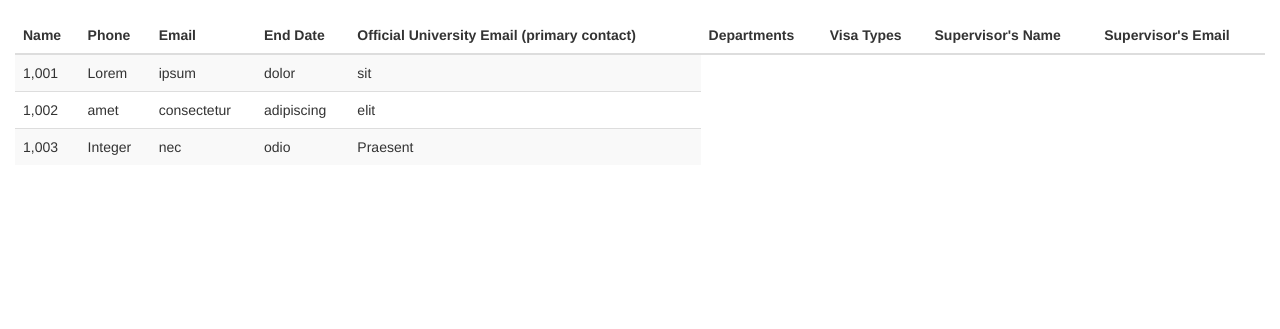
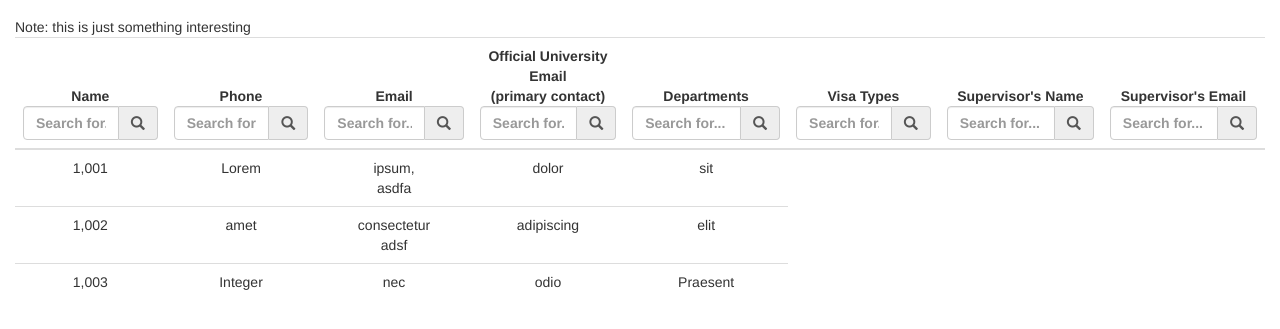
Before and after one commit to TrentaIcedCoffee/PIS, a website: page public/debug.html in a window 1280 px wide. Shown: the part 93-422 px from the top of the page. Drawn offline with nearby package versions, Linux system fonts and the light colour scheme.

Commit message:
TODO single row with 2 lines

```diff
--- a/public/debug.html
+++ b/public/debug.html
@@ -14,32 +14,100 @@
     <div id="body" class="container-fluid">
         <h1 class="page-header">UC Davis Department Contacts</h1>
             <div class="table-responsive">
-                <table class="table table-striped">
+                <table class="table table-hover">
+                    <style>
+                        #body table th {
+                            text-align: center;
+                        }
+                        #body table td {
+                            text-align: center;
+                        }
+                    </style>
                     <thead>
                         <tr>
-                            <th>Name</th>
-                            <th>Phone</th>
-                            <th>Email</th>
-                            <th>End Date</th>
-                            <th>Official University Email (primary contact)</th>
-                            <th>Departments</th>
-                            <th>Visa Types</th>
-                            <th>Supervisor's Name</th>
-                            <th>Supervisor's Email</th>
+                            <th>Name
+                                <div class="input-group">
+                                    <input class="form-control" type="text" placeholder="Search for..." />
+                                    <span class="input-group-addon"><i class="glyphicon glyphicon-search"></i></span>
+                                </div>
+                            </th>
+                            <th>Phone
+                                <div class="input-group">
+                                    <input class="form-control" type="text" placeholder="Search for..." />
+                                    <span class="input-group-addon"><i class="glyphicon glyphicon-search"></i></span>
+                                </div>
+                            </th>
+                            <th>Email
+                                <div class="input-group">
+                                    <input class="form-control" type="text" placeholder="Search for..." />
+                                    <span class="input-group-addon"><i class="glyphicon glyphicon-search"></i></span>
+                                </div>
+                            </th>
+                            <th>Official University Email<br />(primary contact)
+                                <div class="input-group">
+                                    <input class="form-control" type="text" placeholder="Search for..." />
+                                    <span class="input-group-addon"><i class="glyphicon glyphicon-search"></i></span>
+                                </div>
+                            </th>
+                            <th>Departments
+                                <div class="input-group">
+                                    <input class="form-control" type="text" placeholder="Search for..." />
+                                    <span class="input-group-addon"><i class="glyphicon glyphicon-search"></i></span>
+                                </div>
+                            </th>
+                            <th>Visa Types
+                                <div class="input-group">
+                                    <input class="form-control" type="text" placeholder="Search for..." />
+                                    <span class="input-group-addon"><i class="glyphicon glyphicon-search"></i></span>
+                                </div>
+                            </th>
+                            <th>Supervisor's Name
+                                <div class="input-group">
+                                    <input class="form-control" type="text" placeholder="Search for..." />
+                                    <span class="input-group-addon"><i class="glyphicon glyphicon-search"></i></span>
+                                </div>
+                            </th>
+                            <th>Supervisor's Email
+                                <div class="input-group">
+                                    <input class="form-control" type="text" placeholder="Search for..." />
+                                    <span class="input-group-addon"><i class="glyphicon glyphicon-search"></i></span>
+                                </div>
+                            </th>
                         </tr>
                     </thead>
-                    <tbody>
+                    <script>
+                        var tdPublicOf = function(val) {
+                            return `<td>${val}</td>`
+                        };
+                        var tdMultiplePublicOf = function(array) {
+                            return array.join(',<br />');
+                        };
+                        var trPublicOf = function(user) {
+                            result = '';
+                            result += tdPublicOf(user.name);
+                            result += tdPublicOf(user.phone);
+                            result += tdPublicOf(user.email);
+                            result += tdPublicOf(`${user.working_email || ""}`);
+                            result += tdMultiplePublicOf(user.dept_names);
+                            result += tdMultiplePublicOf(user.visa_types);
+                            result += tdPublicOf(`${user.supervisor_name || ""}`);
+                            result += tdPublicOf(`${user.supervisor_email || ""}`);
+                            return result;
+                        };
+                    </script>
+                    <tbody id="public-info">
                         <tr>
                             <td>1,001</td>
                             <td>Lorem</td>
-                            <td>ipsum</td>
+                            <td>ipsum,<br />asdfa</td>
                             <td>dolor</td>
                             <td>sit</td>
+                            <span>Note: this is just something interesting</span>
                         </tr>
                         <tr>
                             <td>1,002</td>
                             <td>amet</td>
-                            <td>consectetur</td>
+                            <td>consectetur<br />adsf</td>
                             <td>adipiscing</td>
                             <td>elit</td>
                         </tr>
```
